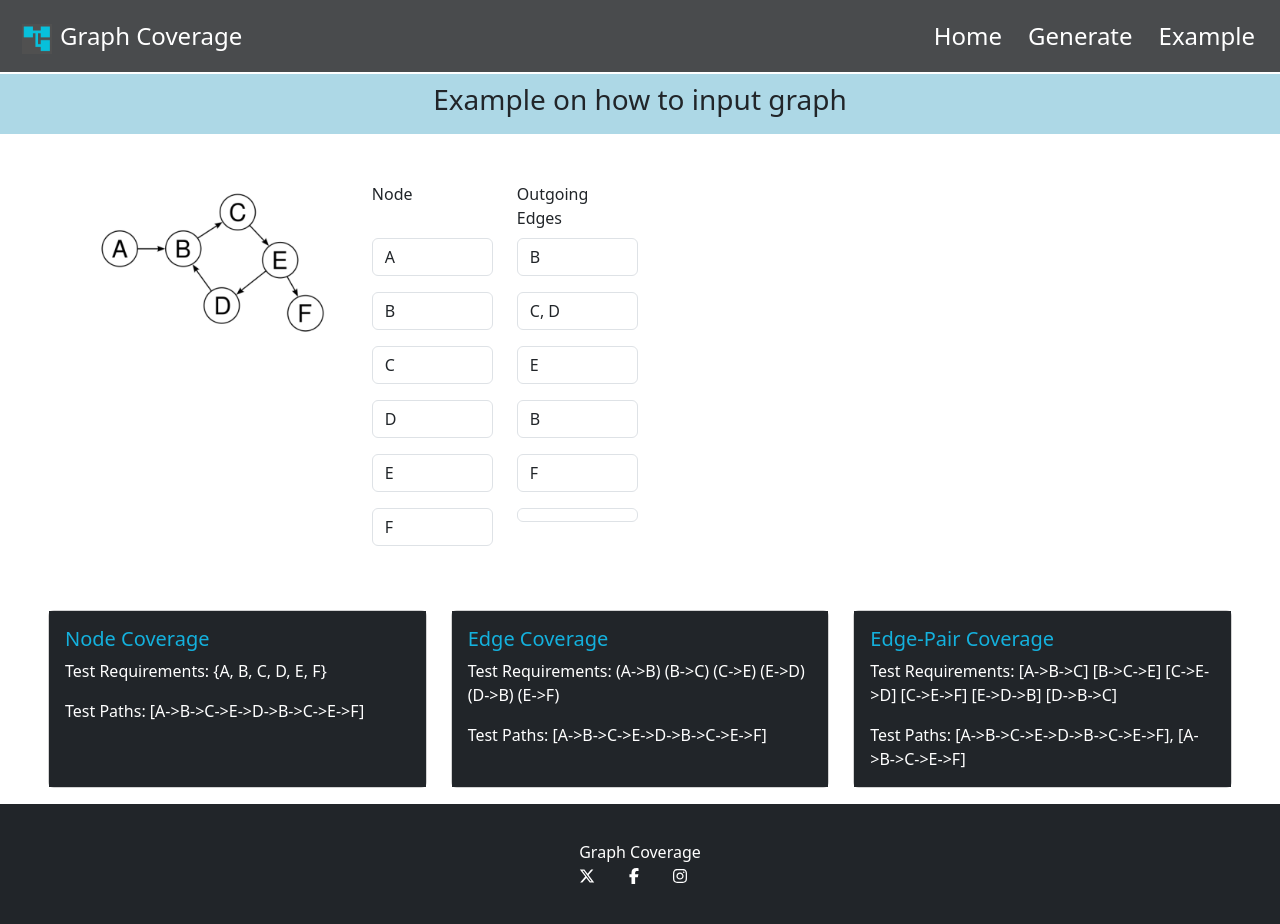
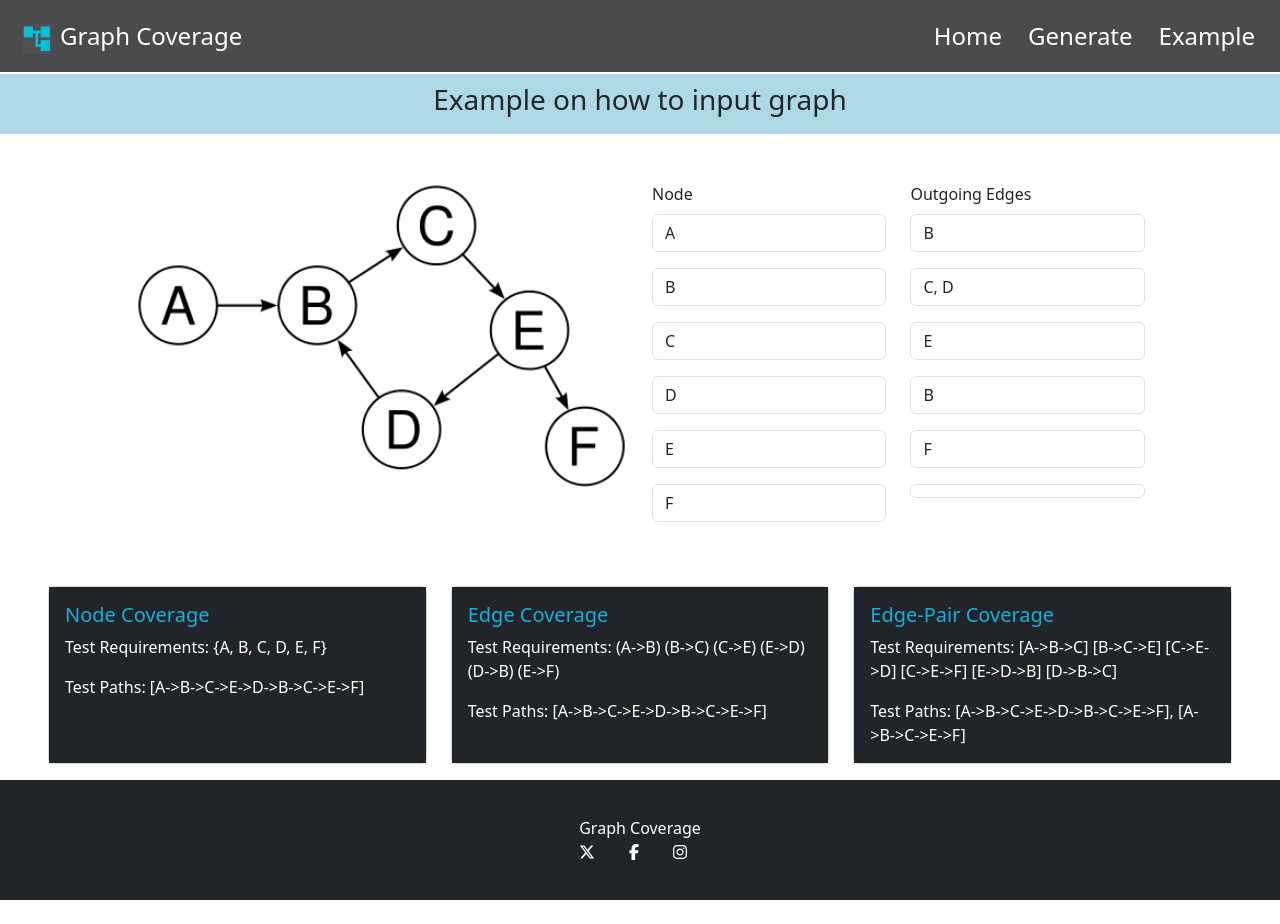
Before and after one commit to sujithne/Graph_Coverage, a React (Create React App) app: page /example in a window 1280 px wide. After the commit the page ends 900 px from the top, so only its background shows below. Built offline with nearby package versions, Linux system fonts and the light colour scheme.

Commit message:
Example Page Fix

```diff
--- a/src/components/ExamplePage.js
+++ b/src/components/ExamplePage.js
@@ -47,10 +47,10 @@ const ExamplePage = () => {
           <h3>Example on how to input graph</h3>
         </div>
         <div className="centered-content">
-          <div className="container my-5">
+          <div className="container d-flex justify-content-center align-items-center my-5">
             <div className="row">
               <div className="col-md-6">
-                <img src={GraphImage} alt="Graph Visualization" className="img-fluid" />
+                <img src={GraphImage} alt="Graph Visualization" className="img-fluid larger-image" />
               </div>
               <div className="col-md-6">
                 <div className="row mb-2 font-weight-bold">
--- a/src/styling/ExamplePage.css
+++ b/src/styling/ExamplePage.css
@@ -9,3 +9,12 @@
 .blue-header {
   color: rgb(20, 177, 221);
 }
+.container {
+  display: flex;
+  justify-content: center;
+  align-items: center;
+}
+.larger-image {
+  width: 800px; /* Adjust the width as needed */
+  height: auto; /* This will maintain the aspect ratio */
+}
```
Also changed, not shown: src/assets/graph-example.png.
